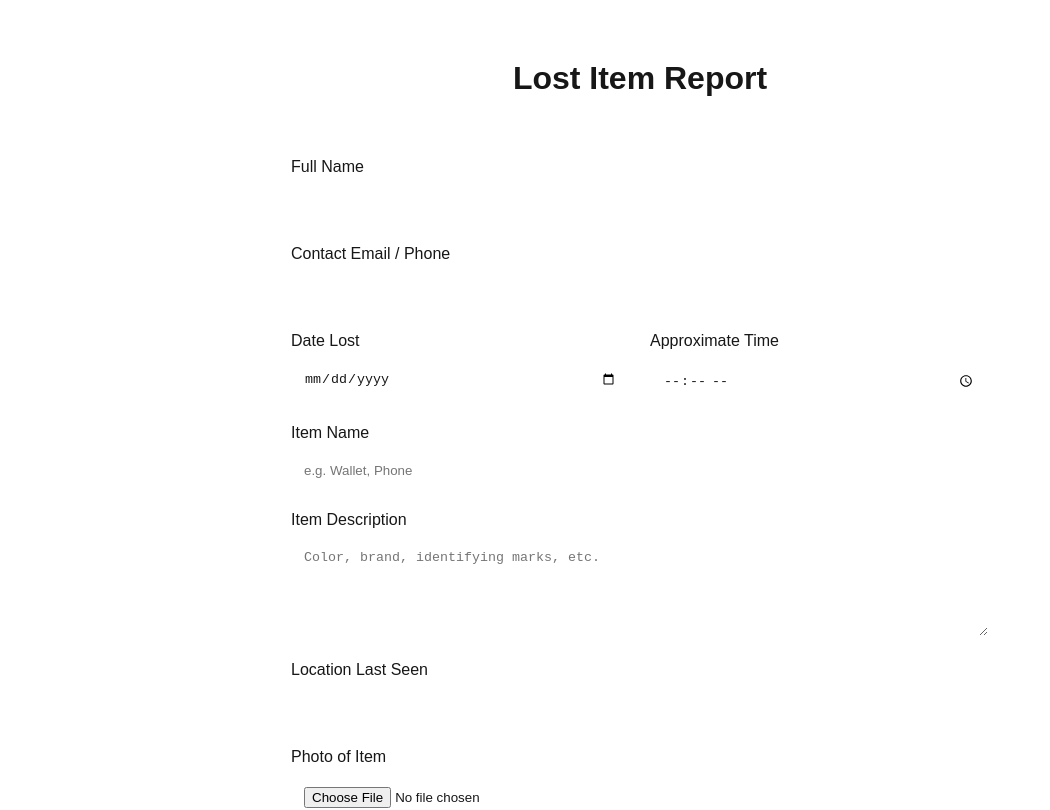
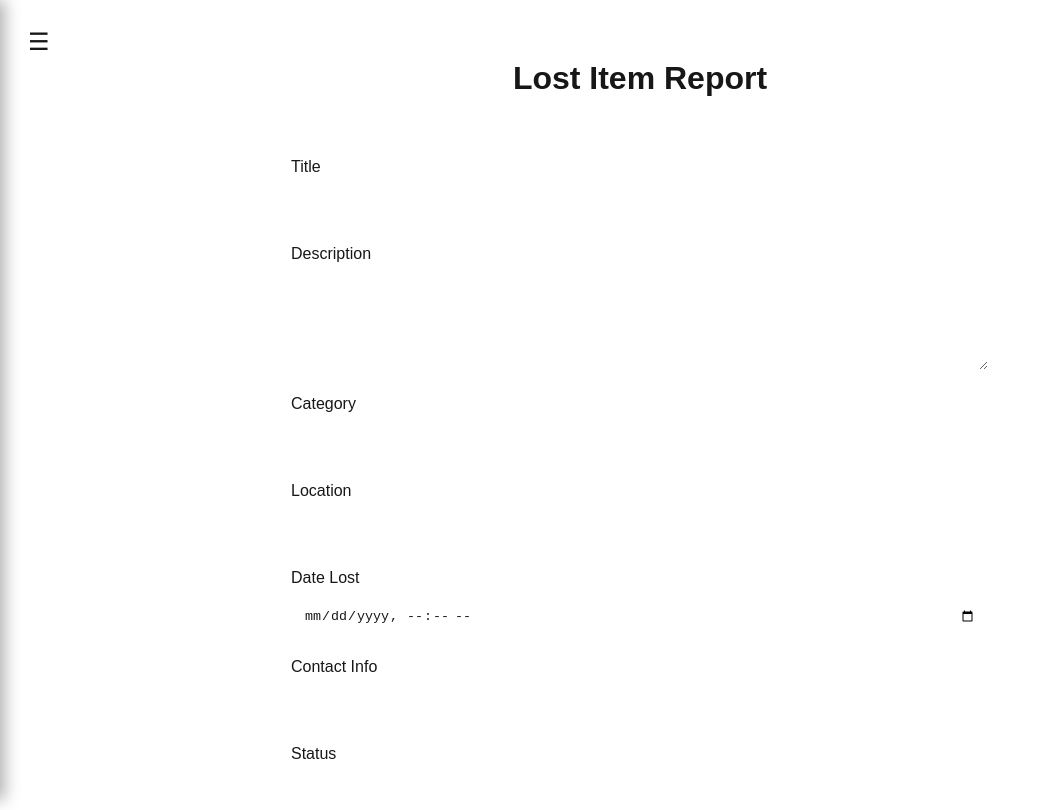
Before and after one commit to ghuleaniketh/lostandfound, a Next.js app: page /listlost in a window 1280 px wide. Shown: the top 810 px of the page, without its empty margins (0-1050 px from the left). Built offline with nearby package versions, Linux system fonts and the light colour scheme.

Commit message:
lost and found

```diff
--- a/app/listfound/listfound.module.css
+++ b/app/listfound/listfound.module.css
@@ -7,7 +7,19 @@
     border-radius: 16px;
     box-shadow: 0 4px 30px rgba(0, 0, 0, 0.1);
 }
-
+.menuButton {
+    position: fixed;
+    top: 20px;
+    left: 20px;
+    background: none;
+    border: none;
+    color: var(--foreground);
+    font-size: 24px;
+    cursor: pointer;
+    padding: 8px;
+    transition: transform 0.2s;
+    z-index: 100;
+}
 .form {
     display: flex;
     flex-direction: column;
@@ -56,3 +68,6 @@
     margin-bottom: 1rem;
     color: #fff;
 }
+.previewImage{
+    height: 150px;
+}
--- a/app/listlost/lostform.module.css
+++ b/app/listlost/lostform.module.css
@@ -2,6 +2,20 @@
     max-width: 800px;
     margin: 40px auto;
     padding: 20px;
+}
+
+.menuButton {
+    position: fixed;
+    top: 20px;
+    left: 20px;
+    background: none;
+    border: none;
+    color: var(--foreground);
+    font-size: 24px;
+    cursor: pointer;
+    padding: 8px;
+    transition: transform 0.2s;
+    z-index: 100;
 }
 
 .formContainer h1 {
--- a/app/listlost/page.js
+++ b/app/listlost/page.js
@@ -2,10 +2,13 @@
 import { useState } from 'react';
 import styles from './lostform.module.css';
 import { v4 as uuidv4 } from 'uuid';
+import Sidebar from  '../sidebar';
 
 
 
 export default function LostForm() {
+
+    const [isSidebarOpen, setIsSidebarOpen] = useState(false);
     const [formData, setFormData] = useState({
         id:uuidv4(),
         fullName: '',
@@ -61,92 +64,100 @@ export default function LostForm() {
     };
 
     return (
+        <>
+            <Sidebar isOpen={isSidebarOpen} onClose={() => setIsSidebarOpen(false)} />
+            <button
+                className={styles.menuButton}
+                onClick={() => setIsSidebarOpen(true)}
+            >
+                ☰
+            </button>
             <div className={styles.formContainer}>
                 <h1>Lost Item Report</h1>
                 {error && <div className={styles.error}>{error}</div>}
                 <form method='post' action={"/api/lost_item"} onSubmit={handleSubmit} className={styles.form}>
                     <div className={styles.formGroup}>
-                    <label>Full Name </label>
+                        <label>Title</label>
                         <input
                             type="text"
                             required
-                        value={formData.fullName}
-                        onChange={(e) => setFormData({...formData, fullName: e.target.value})}
+                            value={formData.title || ''}
+                            onChange={(e) => setFormData({...formData, title: e.target.value})}
                         />
                     </div>
-
                     <div className={styles.formGroup}>
-                    <label>Contact Email / Phone </label>
+                        <label>Description</label>
+                        <textarea
+                            required
+                            value={formData.description || ''}
+                            onChange={(e) => setFormData({...formData, description: e.target.value})}
+                        />
+                    </div>
+                    <div className={styles.formGroup}>
+                        <label>Category</label>
                         <input
                             type="text"
                             required
-                        value={formData.contact}
-                        onChange={(e) => setFormData({...formData, contact: e.target.value})}
+                            value={formData.category || ''}
+                            onChange={(e) => setFormData({...formData, category: e.target.value})}
                         />
                     </div>
-
+                    <div className={styles.formGroup}>
+                        <label>Location</label>
+                        <input
+                            type="text"
+                            required
+                            value={formData.location || ''}
+                            onChange={(e) => setFormData({...formData, location: e.target.value})}
+                        />
+                    </div>
                     <div className={styles.formRow}>
                         <div className={styles.formGroup}>
-                        <label>Date Lost </label>
+                            <label>Date Lost</label>
                             <input
-                            type="date"
+                                type="datetime-local"
                                 required
-                            value={formData.dateLost}
-                            onChange={(e) => setFormData({...formData, dateLost: e.target.value})}
-                        />
-                    </div>
-
-                    <div className={styles.formGroup}>
-                        <label>Approximate Time</label>
-                        <input
-                            type="time"
-                            value={formData.timeLost}
-                            onChange={(e) => setFormData({...formData, timeLost: e.target.value})}
+                                value={formData.date || ''}
+                                onChange={(e) => setFormData({...formData, date: e.target.value})}
                             />
                         </div>
                     </div>
-
                     <div className={styles.formGroup}>
-                    <label>Item Name </label>
+                        <label>Contact Info</label>
                         <input
                             type="text"
                             required
-                        placeholder="e.g. Wallet, Phone"
-                        value={formData.itemName}
-                        onChange={(e) => setFormData({...formData, itemName: e.target.value})}
+                            value={formData.contactInfo || ''}
+                            onChange={(e) => setFormData({...formData, contactInfo: e.target.value})}
                         />
                     </div>
-
                     <div className={styles.formGroup}>
-                    <label>Item Description </label>
-                    <textarea
-                        required
-                        placeholder="Color, brand, identifying marks, etc."
-                        value={formData.itemDescription}
-                        onChange={(e) => setFormData({...formData, itemDescription: e.target.value})}
-                    />
-                </div>
-
-                <div className={styles.formGroup}>
-                    <label>Location Last Seen </label>
+                        <label>Status</label>
                         <input
                             type="text"
                             required
-                        value={formData.location}
-                        onChange={(e) => setFormData({...formData, location: e.target.value})}
+                            value={formData.status || ''}
+                            onChange={(e) => setFormData({...formData, status: e.target.value})}
                         />
                     </div>
-
-                {/* <div className={styles.formGroup}>
-                    <label>Identification on Item</label>
+                    <div className={styles.formGroup}>
+                        <label>Your Username</label>
                         <input
                             type="text"
-                        placeholder="Any stickers, tags, or initials"
-                        value={formData.identification}
-                        onChange={(e) => setFormData({...formData, identification: e.target.value})}
+                            required
+                            value={formData.ownerUsername || ''}
+                            onChange={(e) => setFormData({...formData, ownerUsername: e.target.value})}
                         />
-                </div> */}
-
+                    </div>
+                    <div className={styles.formGroup}>
+                        <label>Your Email</label>
+                        <input
+                            type="email"
+                            required
+                            value={formData.ownerEmail || ''}
+                            onChange={(e) => setFormData({...formData, ownerEmail: e.target.value})}
+                        />
+                    </div>
                     <div className={styles.formGroup}>
                         <label>Photo of Item</label>
                         <input
@@ -156,20 +167,11 @@ export default function LostForm() {
                             className={styles.fileInput}
                         />
                     </div>
-
-                {/* <div className={styles.formGroup}>
-                    <label>Additional Notes</label>
-                    <textarea
-                        placeholder="Any other relevant information"
-                        value={formData.additionalNotes}
-                        onChange={(e) => setFormData({...formData, additionalNotes: e.target.value})}
-                    />
-                </div> */}
-
                     <button type="submit" className={styles.submitButton}>
                         Submit Report
                     </button>
                 </form>
             </div>
+        </>
     );
 }
--- a/app/sidebar.js
+++ b/app/sidebar.js
@@ -7,7 +7,7 @@ export default function Sidebar({ isOpen, onClose }) {
         <div className={`${styles.sidebar} ${isOpen ? styles.open : ''}`}>
             <button className={styles.closeButton} onClick={onClose}>×</button>
             <nav className={styles.sidebarNav}>
-                <Link href="/" className={styles.sidebarLink}>
+                <Link href="/home" className={styles.sidebarLink}>
                 Home
                 </Link>
                 <Link href="/profile" className={styles.sidebarLink}>
```
Also changed, not shown: app/listfound/page.js (+33 -22 lines). Lines whose indentation alone changed are shown as unchanged.
